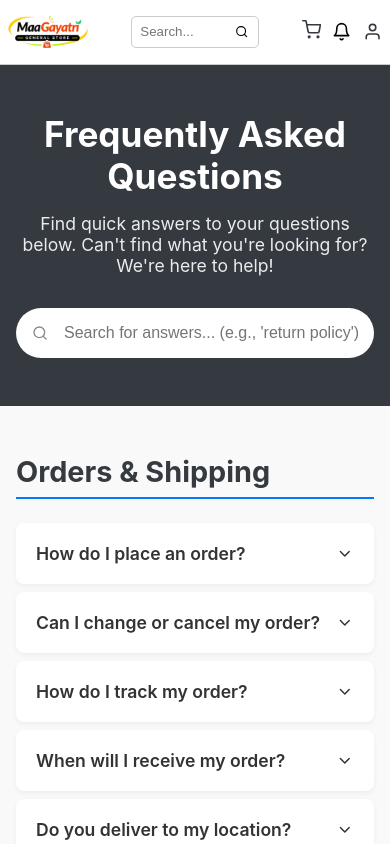
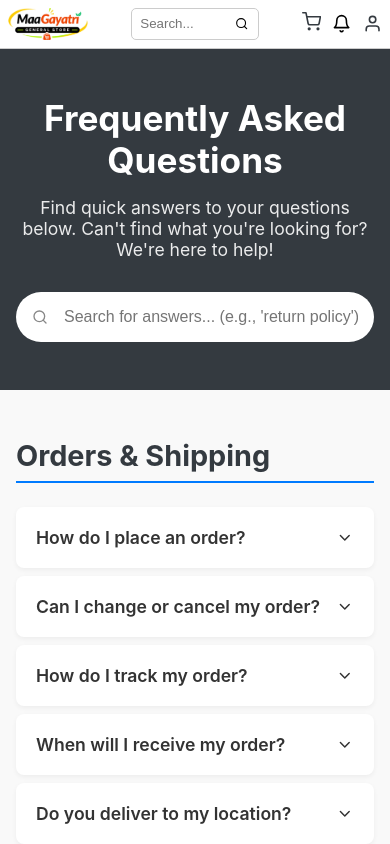
Before and after one commit to Saurabh-Tech-Services/maa-gayatri-store, a React (Vite) app in the folder frontend/: page /faq in a window 390 px wide. Shown: the top 844 px of the page. Built offline with nearby package versions, Linux system fonts and the light colour scheme; no server answers.

Commit message:
update paddings

```diff
--- a/frontend/src/components/Header.css
+++ b/frontend/src/components/Header.css
@@ -1,5 +1,5 @@
 .header {
-    padding: 1rem;
+    padding: 0.5rem;
     border-bottom: 1px solid #ccc;
     display: flex;
     justify-content: space-between;
@@ -112,11 +112,13 @@
 }
 
 .profile-name {
-    display: inline; /* Default for desktop */
+    display: inline;
+    /* Default for desktop */
 }
 
 .mobile-login-icon {
-    display: none; /* Hidden on desktop */
+    display: none;
+    /* Hidden on desktop */
 }
 
 .profile-dropdown {
@@ -126,7 +128,7 @@
     background-color: white;
     border: 1px solid #ccc;
     border-radius: 4px;
-    box-shadow: 0 2px 8px rgba(0,0,0,0.1);
+    box-shadow: 0 2px 8px rgba(0, 0, 0, 0.1);
     list-style: none;
     padding: 0.5rem 0;
     margin-top: 0.5rem;
@@ -158,7 +160,7 @@
     background-color: white;
     border: 1px solid #ccc;
     border-radius: 4px;
-    box-shadow: 0 2px 8px rgba(0,0,0,0.1);
+    box-shadow: 0 2px 8px rgba(0, 0, 0, 0.1);
     list-style: none;
     padding: 1rem;
     margin-top: 0.5rem;
@@ -214,6 +216,7 @@
         height: 38px;
         max-width: 125px;
     }
+
     .header-location,
     .profile-name,
     .desktop-login-text {
@@ -224,17 +227,15 @@
         display: block;
     }
 
-    .header {
-        padding: 1rem 0.5rem;
-    }
-
     .header-nav {
         gap: 0.7rem;
     }
+
     .header-search {
         max-width: 10rem;
         margin: 0 0.5rem;
     }
+
     .header-search button {
         padding: 0.5rem 0.3rem;
     }
@@ -245,13 +246,16 @@
         height: 32px;
         max-width: 100px;
     }
+
     .header-search {
         max-width: 8rem;
         margin: 0 0.3rem;
     }
-  .header-nav .nav-icon-link button{
-    padding:0
+
+    .header-nav .nav-icon-link button {
+        padding: 0
     }
+
     .header-search button {
         padding: 0.5rem 0.1rem;
     }
```
Lines whose indentation alone changed are shown as unchanged.
